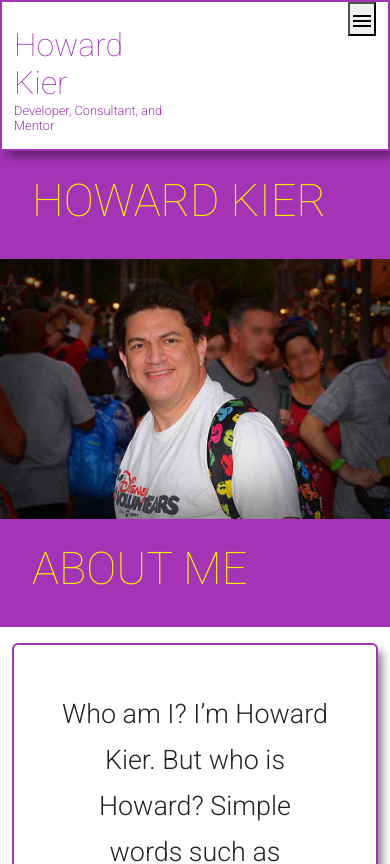
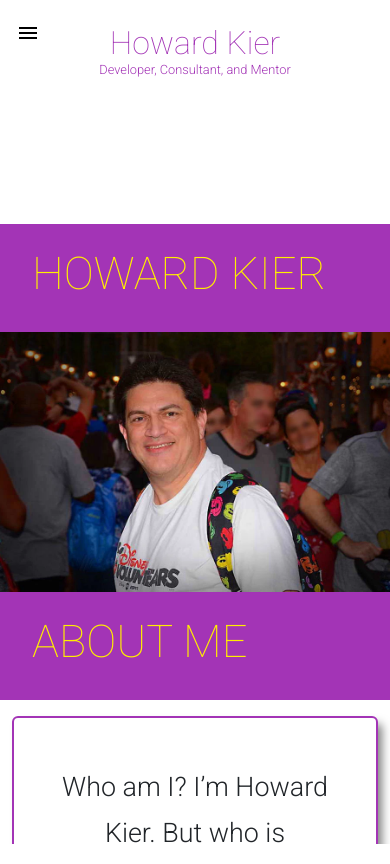
Before and after one commit to hkier/resume, a React (Create React App) app: page / in a window 390 px wide. Shown: the top 864 px of the page. Built offline with nearby package versions, Linux system fonts and the light colour scheme.

Commit message:
progress is being made

```diff
--- a/src/App.css
+++ b/src/App.css
@@ -10,6 +10,20 @@
   background-color: yellowgreen;
   border-radius: .9375rem;
 } */
+
+/* Header.css */
+
+.header {
+  position: fixed;
+  top: 0;
+  left: 0;
+  margin-left: .5rem;
+  height: -moz-available;
+
+}
+
+
+
 
 
 
@@ -360,7 +374,23 @@ ul {
   text-align: left;
 }
 
+.button {
+  background-color: #ffffff;
+  border: none;
+  color: rgb(0, 0, 0);
+  position: absolute;
+  top: 1rem;
+  left: 1rem;
+  text-align: center;
+  text-decoration: none;
+  display: inline-block;
+  font-size: 1.25rem;
+  margin: 0rem;
 
+  border-radius: 0rem;
+
+
+}
 .bullet {
   list-style-type: circle inside none;
   padding-left: 1rem;
@@ -552,7 +582,11 @@ img {
 @media (max-width: 767px) {
   /* Media query for narrow screens */
   .wrapper {
-    flex-wrap: wrap; /* Allowing flex items to wrap on narrow screens */
+    flex-wrap: nowrap; /* Allowing flex items to wrap on narrow screens */
+    flex-direction: column;
+    position: relative;
+    height: 100vh; /* Set container height to full viewport height */
+    overflow: hidden; /* Hide any content overflowing from container */
   }
 
   .sidebar {
@@ -561,6 +595,7 @@ img {
     min-width: 0rem;
     position: 0;
     flex: 0 0 auto;
+    text-align: center;
   }
 
   .menuicon{
@@ -569,5 +604,29 @@ img {
 
   .main {
     order: 1; /* Placing the main content above the sidebar on narrow screens */
+    position: absolute;
+    top: 7rem; /* Adjust this value to match the height of your header */
+    left: 0;
+    right: 0;
+    bottom: 0;
+    overflow-y: auto; /* Enable vertical scrolling */
+  }
+
+  .header {
+    position: fixed; /* Fix the header position */
+    top: 0;
+    left: 0;
+    width: 100%;
+    margin: 0;
+    background-color: #ffffff; /* Example background color */
+    height: 7rem; /* Set header height */
+  }
+
+  .titlebar{
+    top: 7rem;
+  }
+
+  .introImg{
+    padding-top: 7rem;
   }
 }
--- a/src/App.js
+++ b/src/App.js
@@ -4,6 +4,7 @@ import 'bootstrap/dist/css/bootstrap.min.css';
 //import of the components from the react-bootstrap library
 import React, { Suspense } from 'react';
 import Col from 'react-bootstrap/Col';
+import Container from 'react-bootstrap/Container';
 import Grid from '@mui/material/Grid';
 
 import About from './components/About';
--- a/src/components/Header.js
+++ b/src/components/Header.js
@@ -1,6 +1,6 @@
 import React, { useState, useEffect } from 'react';
 import { HashLink } from 'react-router-hash-link';
-import Col from 'react-bootstrap/Col';
+// import Col from 'react-bootstrap/Col';
 import Row from 'react-bootstrap/Row';
 import Sidebar from './Sidebar';
 import MenuIcon from '@mui/icons-material/Menu';
@@ -35,27 +35,29 @@ export default function Header() {
 
     return (
         <div className="navStyle" >
-            <Row>
-            <Col>
-                <div>
+            <Row className='header' xs={12} sm={2}>
+
+                <div >
                     <h2 className='howardStyle'>
                         <HashLink smooth to="#home" className='howardStyle'>Howard Kier
                             <h6 >Developer, Consultant, and Mentor</h6></HashLink>
+
                     </h2>
-                </div>
-            </Col >
-            <Col>
+
+
+
                     <div className='menuicon'>
                         {isSmallScreen ? (
                             <>
-                            <button onClick={toggleNav}>{isNavOpen ? <CloseIcon/> : <MenuIcon />}</button>
+                                <button onClick={toggleNav} className='button'>{isNavOpen ? <CloseIcon /> : <MenuIcon />}</button>
                                 {isNavOpen && <Sidebar />}
                             </>
                         ) : (
                             <Sidebar />
                         )}
                     </div>
-            </Col>
+                </div>
+
             </Row>
         </div>
     )
--- a/src/components/Sidebar.js
+++ b/src/components/Sidebar.js
@@ -29,15 +29,16 @@ export default function Sidebar() {
            <div className='navStyle'>
                 <h3>
                     <HashLink
-                        data-to-scrollspy-id='about'
-                        smooth to="#about" className='aboutStyle'><AboutIcon fontSize='medium' /> About</HashLink>
+                        smooth to="#about" className='aboutStyle'><AboutIcon fontSize='medium' /> About
+
+
+                        </HashLink>
                 </h3>
             </div>
 
             <div className='navStyle'>
                 <h3>
                     <HashLink
-                        data-to-scrollspy-id='experience'
                         smooth to="#experience" className='experienceStyle'><ExperienceIcon fontSize='medium' /> Experience</HashLink>
                 </h3>
             </div>
@@ -45,15 +46,14 @@ export default function Sidebar() {
             <div className='navStyle'>
                 <h3>
                     <HashLink
-                        data-to-scrollspy-id='projects'
-                        smooth to="#projects" className='projectsStyle'><ProjectsIcon fontSize='medium' /> Projects</HashLink>
+                        smooth to="#projects" className='projectsStyle'><ProjectsIcon fontSize='medium' /> Projects
+                                               </HashLink>
                 </h3>
             </div>
 
             <div className='navStyle'>
                 <h3>
                     <HashLink
-                        data-to-scrollspy-id='skills'
                         smooth to="#skills" className='skillsStyle'> <SkillsIcon fontSize='medium' /> Skills</HashLink>
                 </h3>
             </div>
@@ -61,7 +61,6 @@ export default function Sidebar() {
             <div className='navStyle'>
                 <h3>
                     <HashLink
-                        data-to-scrollspy-id='education'
                         smooth to="#education" className='educationStyle'><EducationIcon fontSize='medium' /> Education</HashLink>
                 </h3>
             </div>
@@ -69,7 +68,6 @@ export default function Sidebar() {
             <div className='navStyle'>
                 <h3>
                     <HashLink
-                        data-to-scrollspy-id='interests'
                         smooth to="#interests" className='interestsStyle'><InterestsIcon fontSize='medium' /> Interests</HashLink>
                 </h3>
             </div>
@@ -77,7 +75,6 @@ export default function Sidebar() {
             <div className='navStyle'>
                 <h3>
                     <HashLink
-                        data-to-scrollspy-id='contact'
                         smooth to="#contact" className='contactStyle'><ContactMailIcon fontSize='medium' /> Contact</HashLink>
                 </h3>
             </div>
@@ -85,7 +82,6 @@ export default function Sidebar() {
             <div className='navStyle'>
                 <h3>
                     <HashLink
-                        data-to-scrollspy-id='resume'
                         smooth to="#resume" className='resumeStyle'> <ResumeIcon fontSize='medium' /> Resume</HashLink>
                 </h3>
             </div>
```
Also changed, not shown: src/App-test.js (deleted, +0 -71 lines). Lines whose indentation alone changed are shown as unchanged.
